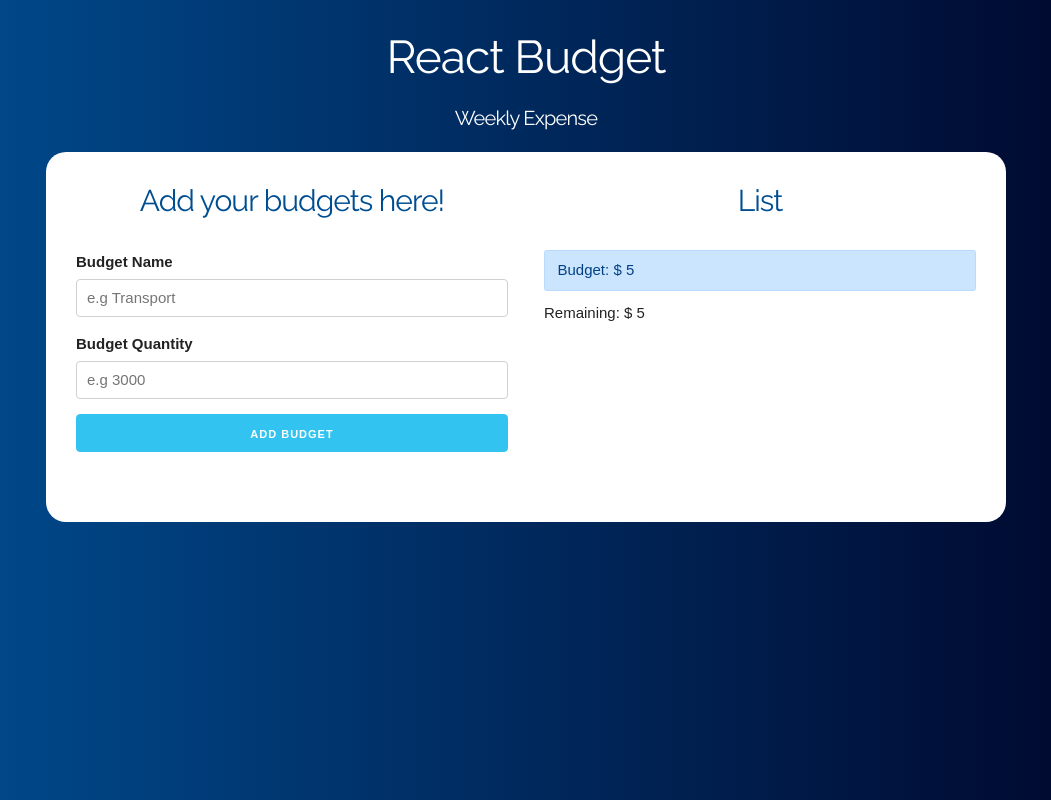
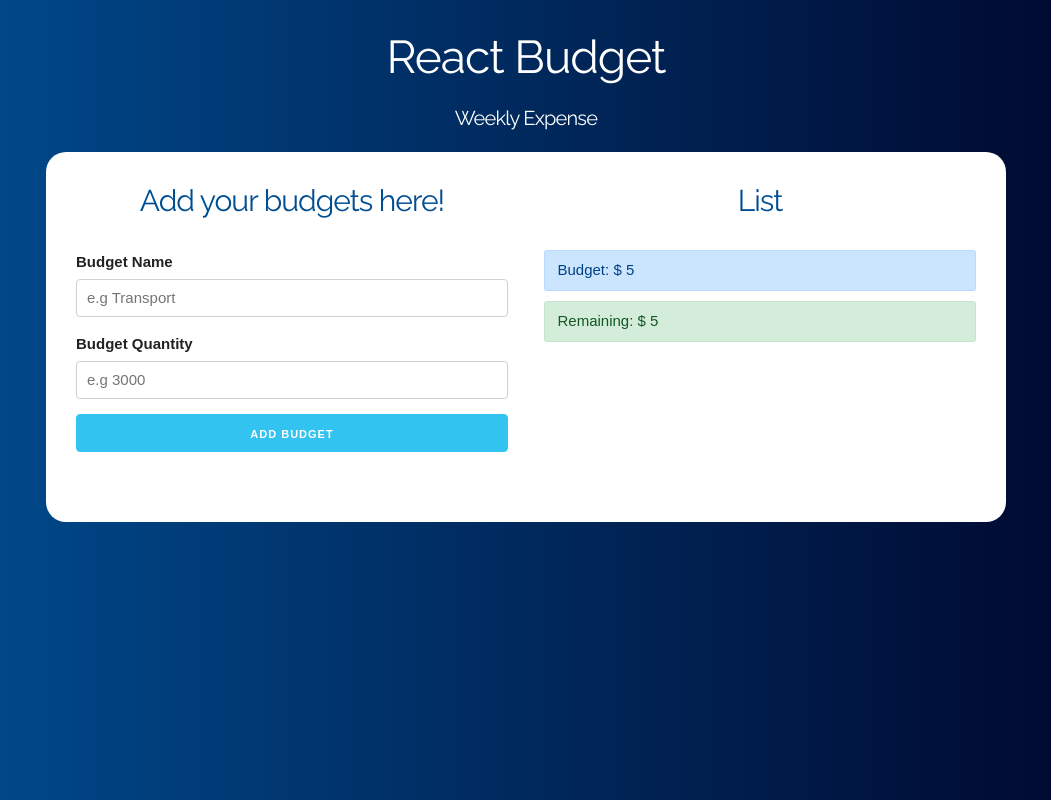
Before and after one commit to Llerena97/react-budget, a React (Create React App) app: page / in a window 1280 px wide. Both pictures are taken after typing "5" into the empty fields and a click on the input "Define Budget". Shown: the whole page, without its empty margins (114-1165 px from the left). Built offline with nearby package versions, Linux system fonts and the light colour scheme.

Commit message:
Calculate remaining

```diff
--- a/src/App.js
+++ b/src/App.js
@@ -18,9 +18,11 @@ function App() {
     if (createExpense) {
       const ExpensesList = [...expenses, expense];
       setExpenses(ExpensesList);
+      const budgetRemaining = remaining - expense.budgetQuantity;
+      setRemaining(budgetRemaining);
       setCreateExpense(false);
     }
-  }, [createExpense]);
+  }, [createExpense, expense, expenses, remaining]);
 
 
   return (
--- a/src/components/BudgetControl.js
+++ b/src/components/BudgetControl.js
@@ -1,4 +1,5 @@
 import React, { Fragment } from 'react';
+import {checkBudget} from '../helpers.js'
 
 const BudgetControl = ({budget, remaining}) => {
   return (
@@ -6,7 +7,7 @@ const BudgetControl = ({budget, remaining}) => {
       <div className="alert alert-primary">
         Budget: $ {budget}
       </div>
-      <div className="">
+      <div className={checkBudget(budget, remaining)}>
         Remaining: $ {remaining}
       </div>
     </Fragment>
--- /dev/null
+++ b/src/helpers.js
@@ -0,0 +1,12 @@
+export const checkBudget = (budget,remaining) => {
+     let className;
+     // Comprobar el 25%
+     if( (budget / 4) > remaining) {
+          className = 'alert alert-danger';
+     } else if( (budget / 2) > remaining) {
+         className = 'alert alert-warning'
+     } else {
+         className = 'alert alert alert-success';
+     }
+     return className;
+ }
```
